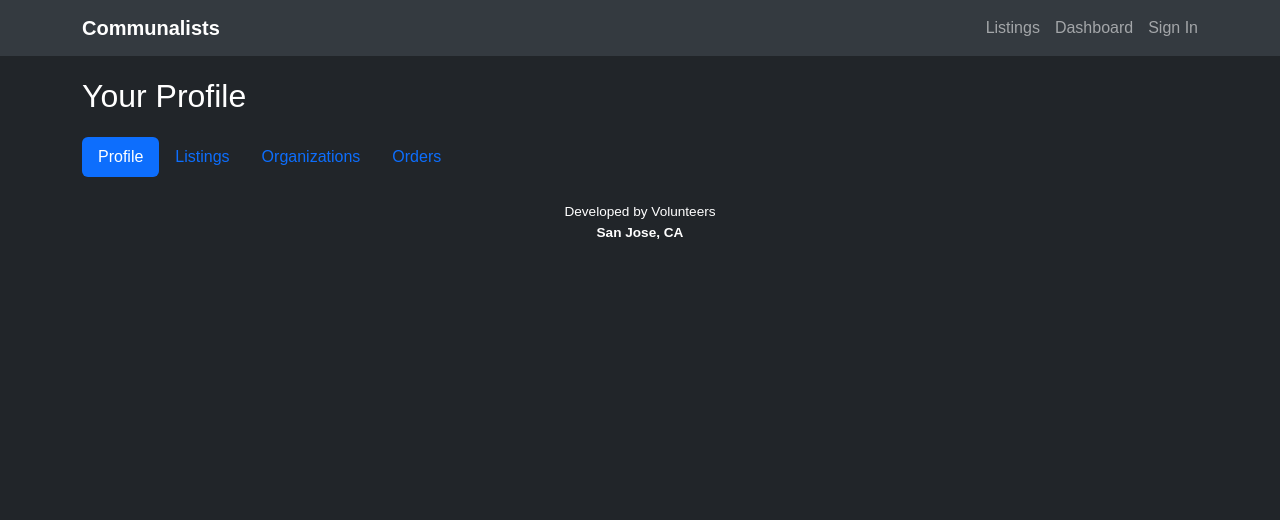
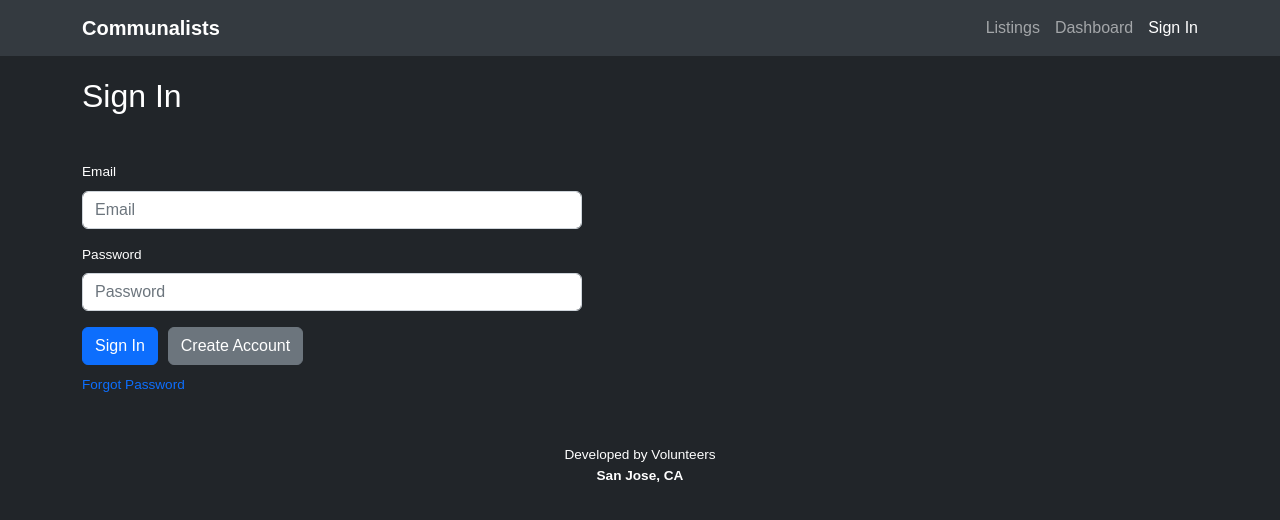
Before and after one commit to jadeallencook/communalists, a React app: page /#/sign-in in a window 1280 px wide. Before the commit this address led to /#/dashboard/profile. Shown: the top 520 px of the page. Built offline with nearby package versions, Linux system fonts and the light colour scheme.

Commit message:
Navigation links indicate current route

```diff
--- a/src/components/organisms/CreateAccountForm/index.tsx
+++ b/src/components/organisms/CreateAccountForm/index.tsx
@@ -128,11 +128,7 @@ const CreateAccountForm: StyledComponent = styled(({ className }) => (
 							onChange={handleChange}
 						/>
 					</Form.Group>
-					<Button
-						variant="dark"
-						type="submit"
-						disabled={isSubmitting}
-					>
+					<Button type="submit" disabled={isSubmitting}>
 						Create Account
 					</Button>
 				</Form>
--- a/src/components/organisms/Navigation/index.tsx
+++ b/src/components/organisms/Navigation/index.tsx
@@ -1,9 +1,16 @@
 import { Navbar, Nav, Container } from 'react-bootstrap';
 import styled, { StyledComponent } from 'styled-components';
 import style from './style';
-import { Link } from 'react-router-dom';
+import { Link, useLocation } from 'react-router-dom';
+
+const routerLinks = [
+	{ title: 'Listings', route: '/listings' },
+	{ title: 'Dashboard', route: '/dashboard' },
+	{ title: 'Sign In', route: '/sign-in' },
+];
 
 const Navigation: StyledComponent = styled(({ className }) => {
+	const { pathname } = useLocation();
 	return (
 		<Navbar bg="dark" variant="dark" className={className}>
 			<Container>
@@ -11,9 +18,17 @@ const Navigation: StyledComponent = styled(({ className }) => {
 					<Link to="/">Communalists</Link>
 				</Navbar.Brand>
 				<Nav className="justify-content-end">
-					<Link to="/listings">Listings</Link>
-					<Link to="/dashboard/listings">Dashboard</Link>
-					<Link to="/sign-in">Sign In</Link>
+					{routerLinks.map(({ title, route }) => (
+						<Link
+							className={
+								pathname.indexOf(route) === 0 ? 'active' : ''
+							}
+							key={route}
+							to={route}
+						>
+							{title}
+						</Link>
+					))}
 				</Nav>
 			</Container>
 		</Navbar>
--- a/src/components/organisms/Navigation/style.ts
+++ b/src/components/organisms/Navigation/style.ts
@@ -12,6 +12,9 @@ const style = () => ({
 	'a:hover': {
 		color: 'var(--white)',
 	},
+	'a.active': {
+		color: 'var(--white)',
+	},
 });
 
 export default style;
--- a/src/components/organisms/SignInForm/index.tsx
+++ b/src/components/organisms/SignInForm/index.tsx
@@ -58,11 +58,7 @@ const SignInForm: StyledComponent = styled(({ className }) => {
 								</Form.Text>
 							)}
 						</Form.Group>
-						<Button
-							variant="primary"
-							type="submit"
-							disabled={isSubmitting}
-						>
+						<Button type="submit" disabled={isSubmitting}>
 							Sign In
 						</Button>
 						<Button variant="secondary">Create Account</Button>
--- a/src/index.tsx
+++ b/src/index.tsx
@@ -17,7 +17,6 @@ import './normalize.css';
 import Home from './pages/Home';
 import Listings from './pages/Listings';
 import Login from './pages/Login';
-import Dashboard from './pages/Dashboard';
 import CreateAccount from './pages/CreateAccount';
 import SignIn from './pages/SignIn';
 
@@ -43,7 +42,10 @@ root.render(
 				<Route path="/" element={<Home />}></Route>
 				<Route path="/listings" element={<Listings />}></Route>
 				<Route path="/login" element={<Login />}></Route>
-				<Route path="/dashboard" element={<Dashboard />}></Route>
+				<Route
+					path="/dashboard"
+					element={<DashboardListings />}
+				></Route>
 				<Route
 					path="/dashboard/profile"
 					element={<DashboardProfile />}
--- a/src/pages/Dashboard.tsx
+++ b/src/pages/Dashboard.tsx
@@ -1,4 +1,3 @@
-import { useState } from 'react';
 import { Container, Nav } from 'react-bootstrap';
 import { useNavigate, useLocation } from 'react-router-dom';
 
@@ -11,7 +10,8 @@ const DashboardRouter: { title: string; link: string }[] = [
 
 const Dashboard = ({ children = [], title = 'Dashboard' }) => {
 	const navigate = useNavigate();
-	const { pathname } = useLocation();
+	let { pathname } = useLocation();
+	if (pathname === '/dashboard') pathname = '/dashboard/listings';
 	const handleSelect = (route) => navigate(route);
 
 	return (
```
